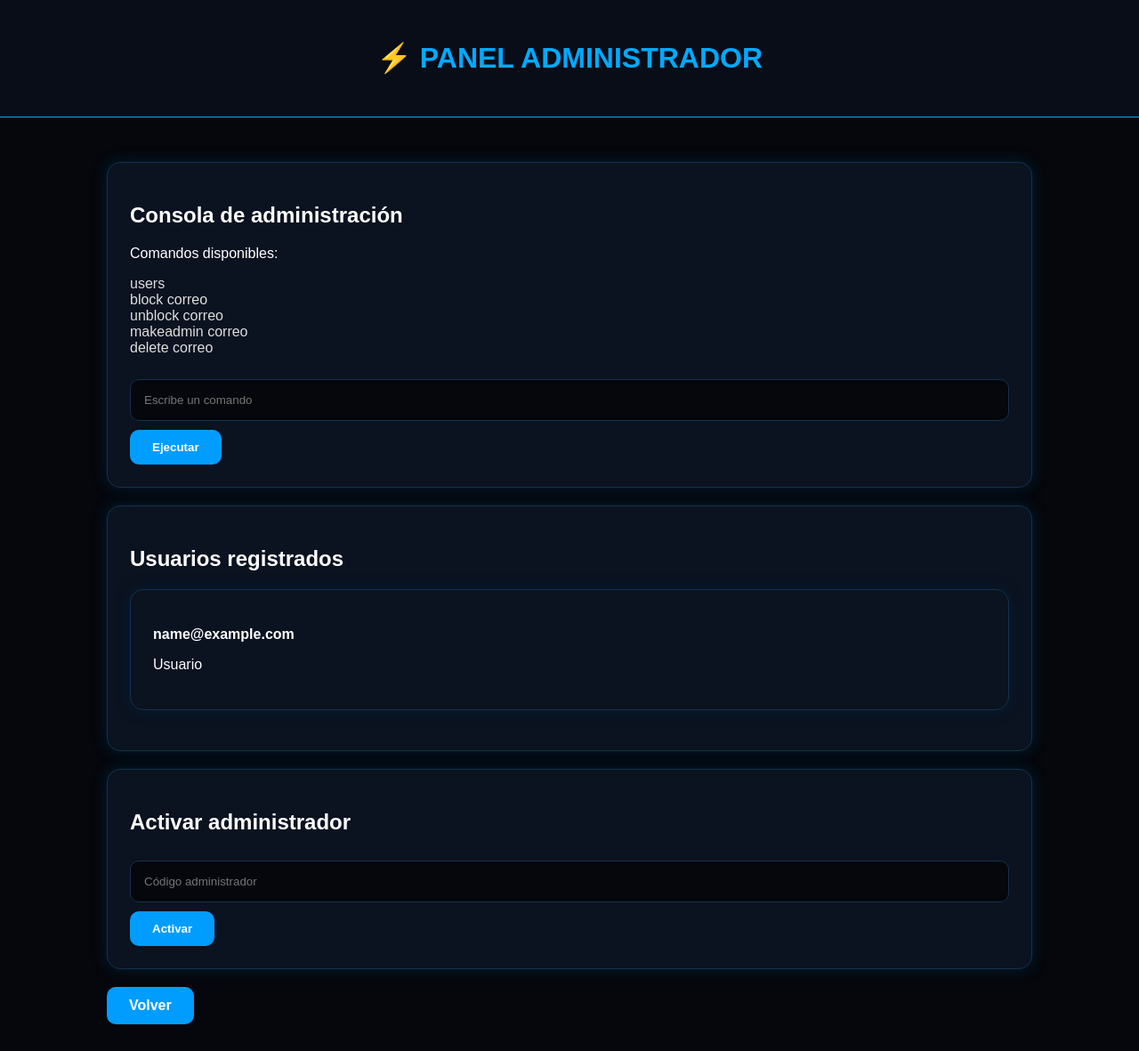
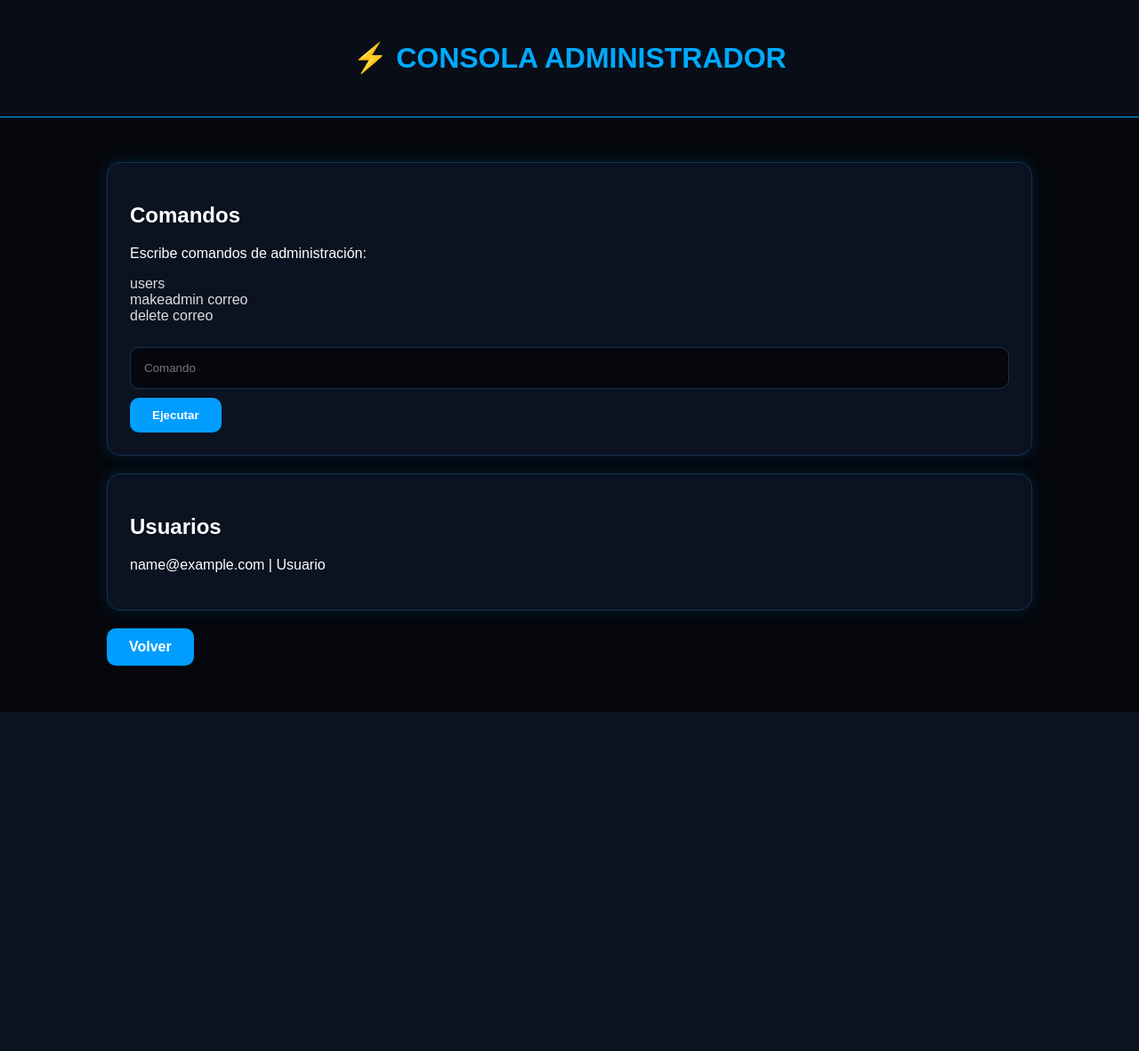
Before and after one commit to jaumecapopalacios-gif/academy-blox-script, a Python web app: template templates/admin.html in a window 1280 px wide. Shown: the whole page at 89% size. After the commit the page ends 800 px from the top, so only its background shows below. Run offline with Jinja, Linux system fonts and the light colour scheme; the template is opened without the code that fills it: most values are stand-ins (such as "Sample title", 1, 10 or a date in 2020).

Commit message:
Update admin.html

```diff
--- a/templates/admin.html
+++ b/templates/admin.html
@@ -3,7 +3,11 @@
 
 <head>
 
-<title>Panel Administrador</title>
+<meta charset="UTF-8">
+
+<title>
+Panel Admin - Academy Blox Script
+</title>
 
 <link rel="stylesheet" href="{{ url_for('static', filename='style.css') }}">
 
@@ -16,7 +20,7 @@
 <header>
 
 <h1>
-⚡ PANEL ADMINISTRADOR
+⚡ CONSOLA ADMINISTRADOR
 </h1>
 
 </header>
@@ -26,23 +30,20 @@
 <div class="container">
 
 
-
 <div class="card">
 
 <h2>
-Consola de administración
+Comandos
 </h2>
 
 
 <p>
-Comandos disponibles:
+Escribe comandos de administración:
 </p>
 
 
 <pre>
 users
-block correo
-unblock correo
 makeadmin correo
 delete correo
 </pre>
@@ -54,7 +55,7 @@ delete correo
 
 <input
 name="command"
-placeholder="Escribe un comando"
+placeholder="Comando"
 required
 >
 
@@ -76,29 +77,22 @@ Ejecutar
 <div class="card">
 
 <h2>
-Usuarios registrados
+Usuarios
 </h2>
-
 
 
 {% for user in users %}
 
 
-<div class="card">
-
-
-<p>
-<b>
-{{user.email}}
-</b>
-</p>
-
-
 <p>
 
-{% if user.admin %}
+{{ user.email }}
 
-Administrador
+|
+
+{% if user.is_admin %}
+
+ADMIN
 
 {% else %}
 
@@ -106,19 +100,7 @@ Usuario
 
 {% endif %}
 
-
-
-{% if user.blocked %}
-
-| Bloqueado
-
-{% endif %}
-
 </p>
-
-
-</div>
-
 
 
 {% endfor %}
@@ -128,41 +110,7 @@ Usuario
 
 
 
-
-
-<div class="card">
-
-
-<h2>
-Activar administrador
-</h2>
-
-
-<form method="POST" action="/activate-admin">
-
-
-<input
-type="password"
-name="code"
-placeholder="Código administrador"
-required
->
-
-
-<button class="button">
-Activar
-</button>
-
-
-</form>
-
-
-</div>
-
-
-
-
-<a class="button" href="/">
+<a href="/" class="button">
 Volver
 </a>
 
@@ -170,7 +118,6 @@ Volver
 </div>
 
 
-
 </body>
 
 </html>
```
